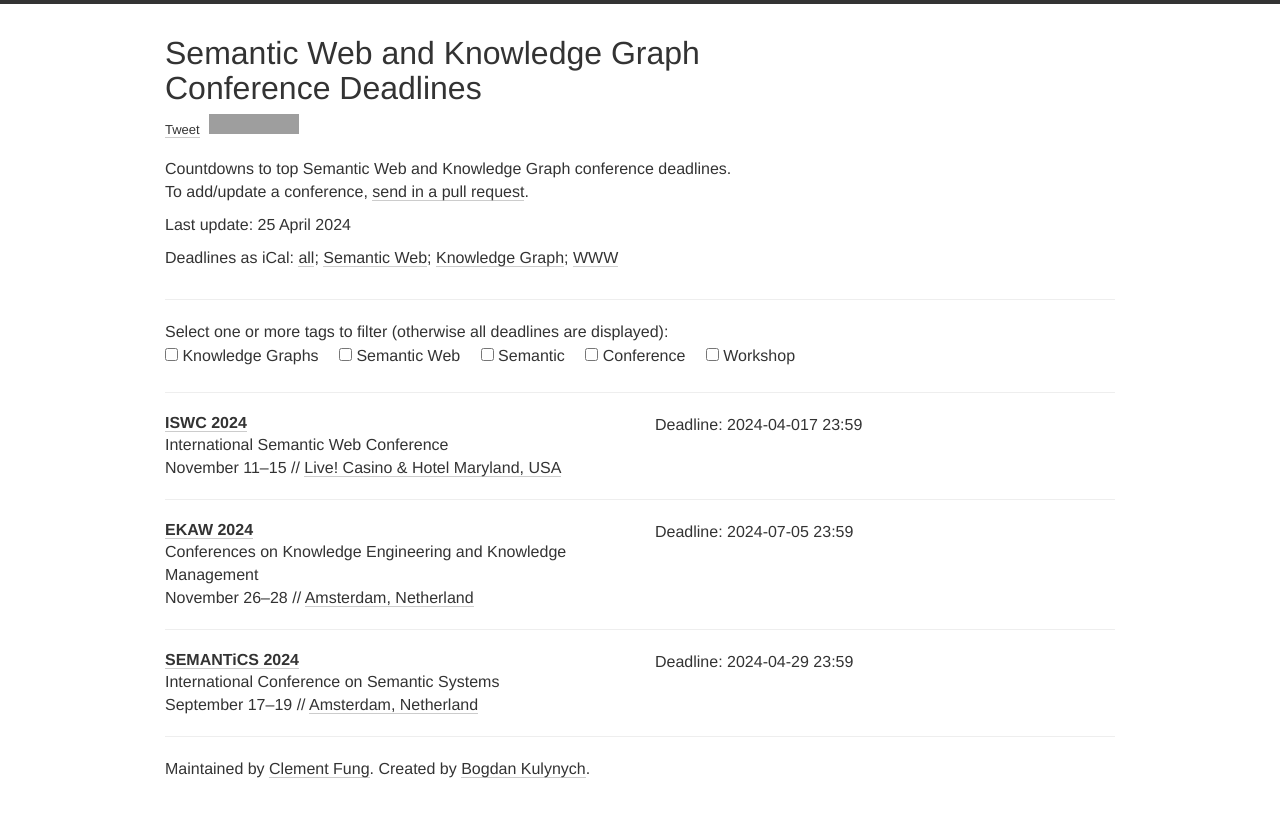
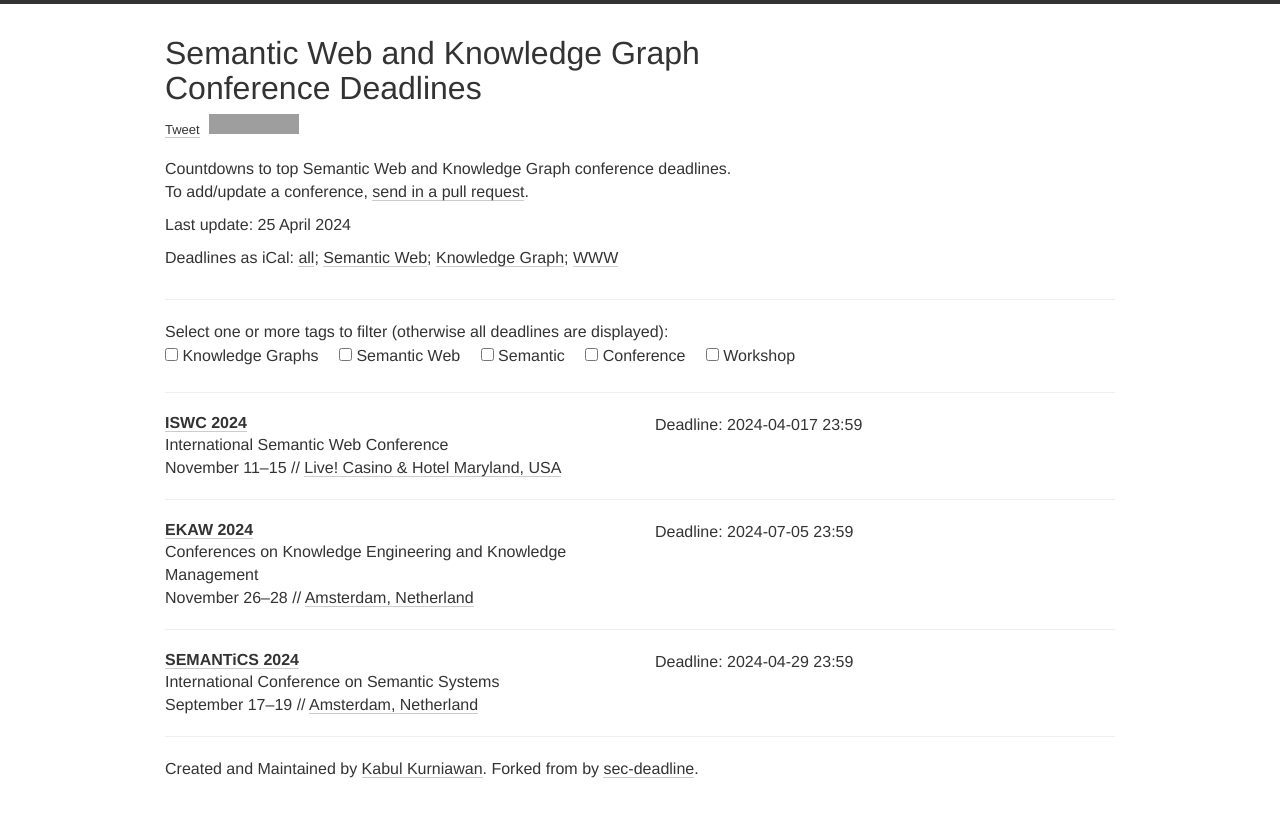
Before and after one commit to swc-deadlines/swc-deadlines.github.io, a Jekyll site: the page built from index.html, in a window 1280 px wide. Shown: the top 817 px of the page. Built offline with Jekyll 4.4.1, drawn with Linux system fonts in a browser that asks for light colours; nearby versions of some CDN libraries; comment, search, counter and statistics services are not loaded; grey boxes are pictures that could not be loaded.

Commit message:
update creator

```diff
--- a/index.html
+++ b/index.html
@@ -103,7 +103,7 @@
         {% endfor %}
       </div>
       <footer>
-        Maintained by <a href="https://clementfung.github.io/">Clement Fung</a>. Created by <a href="//twitter.com/{{ site.twitter_username }}">Bogdan Kulynych</a>.
+        Created and Maintained by <a href="https://kabulkurniawan.github.io/">Kabul Kurniawan</a>. Forked from by <a href="https://github.com/sec-deadlines">sec-deadline</a>.
       </footer>
     </div>
 
```
